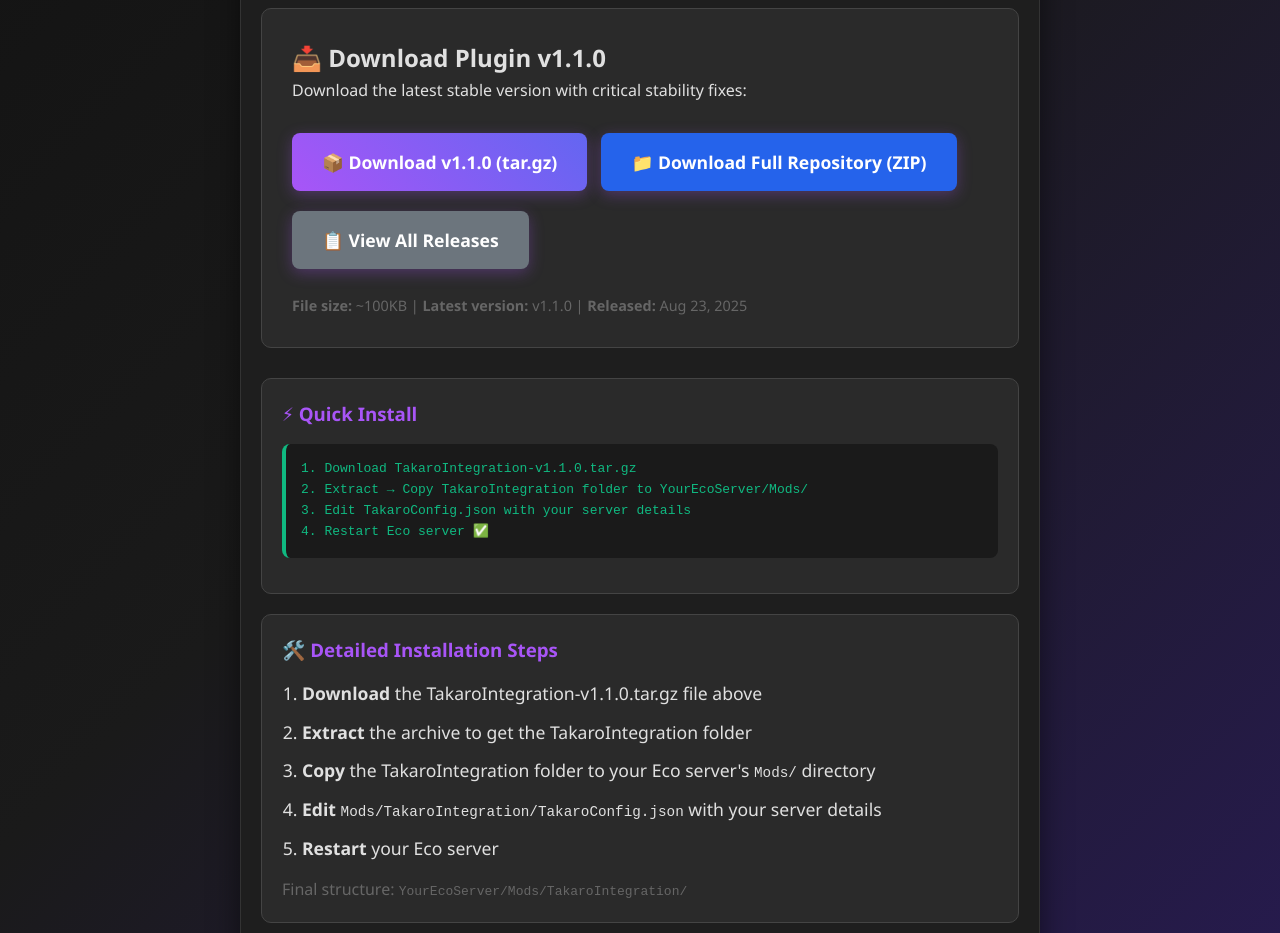
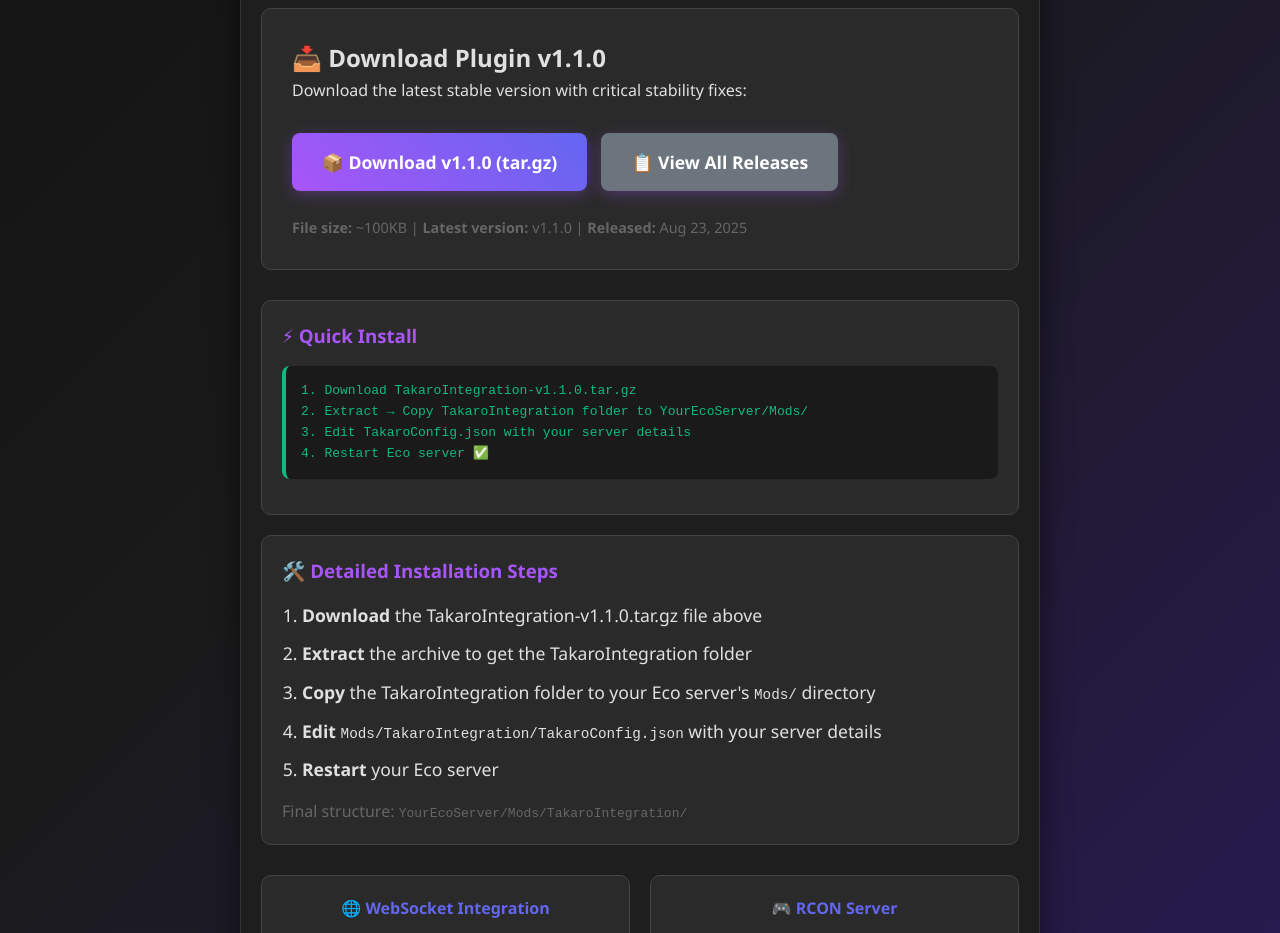
Before and after one commit to mad-001/takaro-eco-integration, a plain HTML site: page docs/index.html in a window 1280 px wide. Shown: the part 1300-2233 px from the top of the page. Drawn offline with Linux system fonts and the light colour scheme.

Commit message:
Remove confusing repository ZIP download link
Only keep the main plugin download and releases link for clarity

🤖 Generated with [Claude Code](https://claude.ai/code)

Co-Authored-By: Claude <noreply@anthropic.com>

```diff
--- a/docs/index.html
+++ b/docs/index.html
@@ -242,10 +242,6 @@
                 📦 Download v1.1.0 (tar.gz)
             </a>
 
-            <a href="https://github.com/mad-001/takaro-eco-integration/archive/refs/heads/main.zip" class="download-button" style="background: #2563eb;">
-                📁 Download Full Repository (ZIP)
-            </a>
-
             <a href="https://github.com/mad-001/takaro-eco-integration/releases" class="download-button" style="background: #6c757d;">
                 📋 View All Releases
             </a>
```
